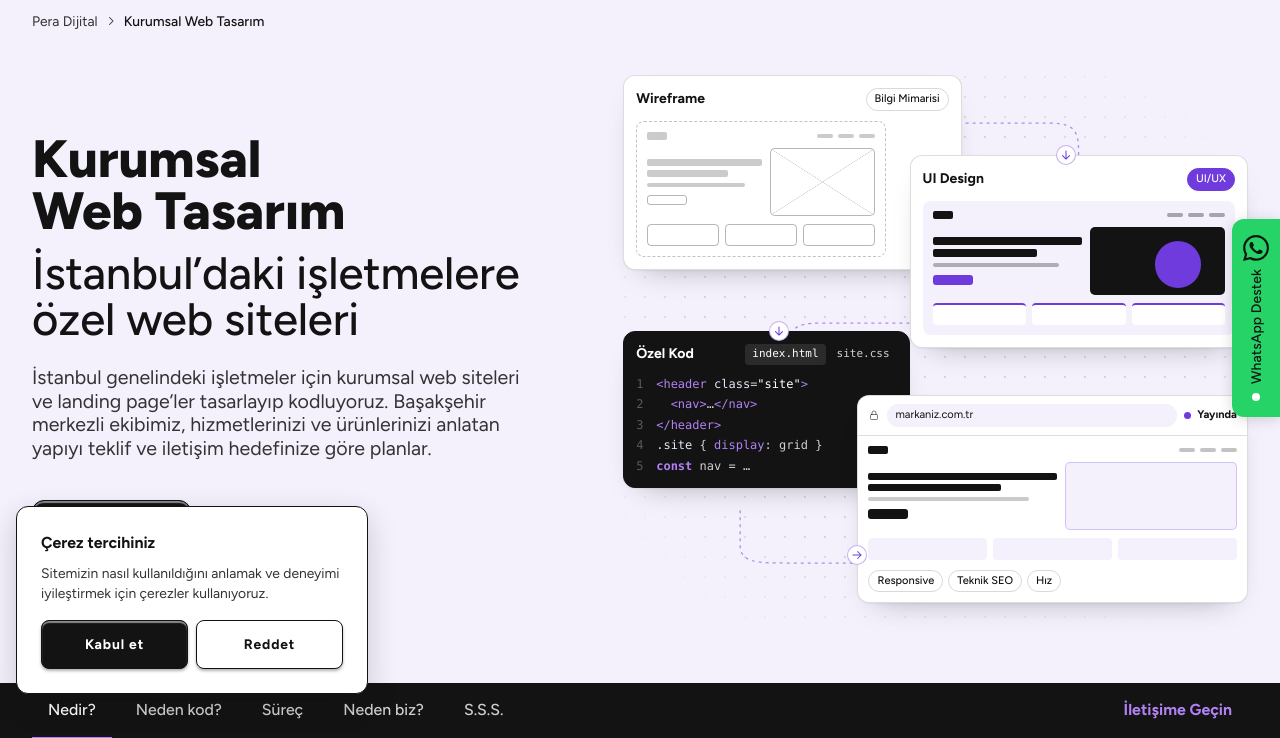
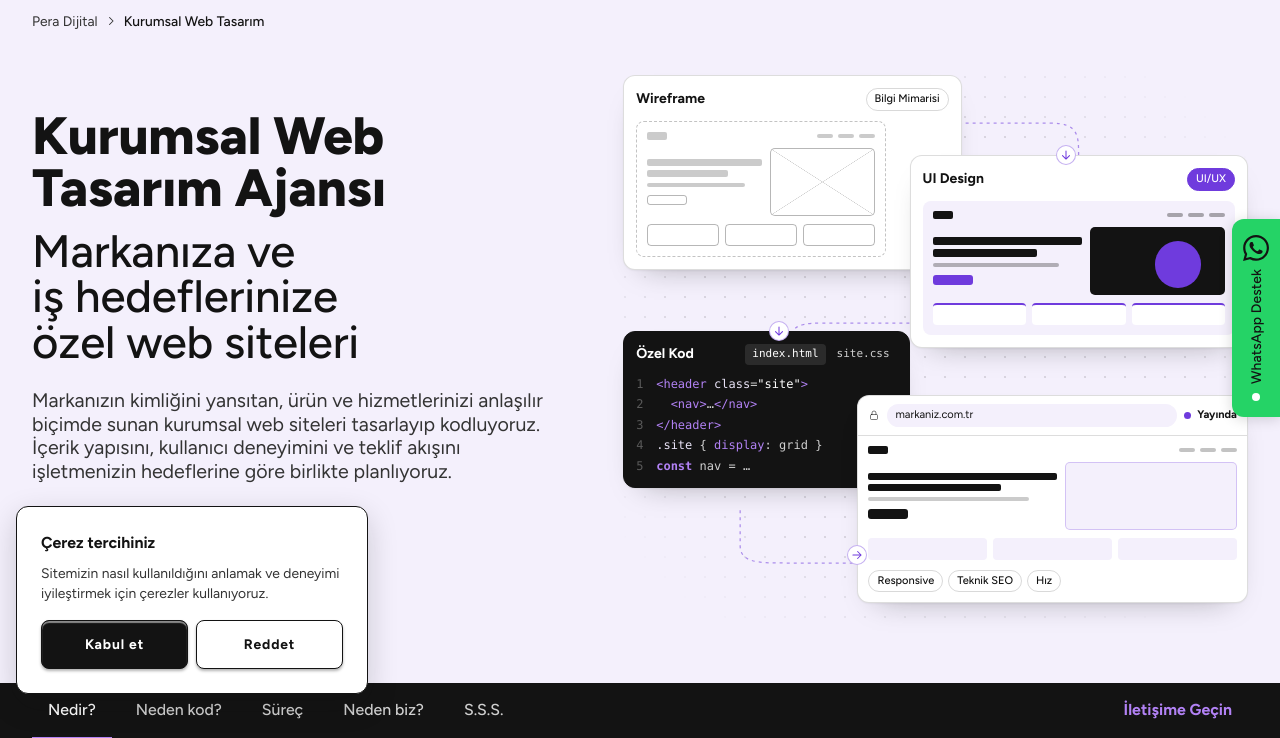
Before and after one commit to peradijital360-tech/pera-dijital, a PHP site: page /cozumlerimiz/kurumsal-web-tasarim/ in a window 1280 px wide. Shown: the part 82-820 px from the top of the page. Run offline with PHP 8.4, Linux system fonts and the light colour scheme.

Commit message:
Keep corporate web design service copy general rather than Istanbul-limited (#3)

```diff
--- a/cozumlerimiz/kurumsal-web-tasarim/index.php
+++ b/cozumlerimiz/kurumsal-web-tasarim/index.php
@@ -1,7 +1,7 @@
 <?php
 $page = [
-    'title'       => "İstanbul Kurumsal Web Tasarım Ajansı | Pera Dijital",
-    'description' => "İstanbul’da işletmelere özel kurumsal web tasarım. Başakşehir, İkitelli OSB ve Hadımköy’deki üretici ve hizmet firmaları için web sitesi ve teklif akışı.",
+    'title'       => "Kurumsal Web Tasarım Ajansı | Pera Dijital",
+    'description' => "İşletmenize özel kurumsal web tasarım, arayüz geliştirme ve teknik SEO. İstanbul merkezli Pera Dijital ile Türkiye genelinde web sitesi projeleri.",
     'canonical'   => '/cozumlerimiz/kurumsal-web-tasarim/',
     'nav'         => 'svc:kurumsal-web-tasarim',
     'css'         => ['page.css'],
@@ -74,10 +74,10 @@ require $_SERVER['DOCUMENT_ROOT'] . '/assets/inc/header.php';
       <div class="service-hero__grid">
         <div class="service-hero__content">
           <h1 class="service-hero__title" id="hero-title">
-            <span class="service-hero__title-main">Kurumsal Web Tasarım</span>
-            <span class="service-hero__title-sub">İstanbul’daki işletmelere özel web siteleri</span>
+            <span class="service-hero__title-main">Kurumsal Web Tasarım Ajansı</span>
+            <span class="service-hero__title-sub">Markanıza ve iş hedeflerinize özel web siteleri</span>
           </h1>
-          <p class="service-hero__lede">İstanbul genelindeki işletmeler için kurumsal web siteleri ve landing page&rsquo;ler tasarlayıp kodluyoruz. Başakşehir merkezli ekibimiz, hizmetlerinizi ve ürünlerinizi anlatan yapıyı teklif ve iletişim hedefinize göre planlar.</p>
+          <p class="service-hero__lede">Markanızın kimliğini yansıtan, ürün ve hizmetlerinizi anlaşılır biçimde sunan kurumsal web siteleri tasarlayıp kodluyoruz. İçerik yapısını, kullanıcı deneyimini ve teklif akışını işletmenizin hedeflerine göre birlikte planlıyoruz.</p>
           <div class="service-hero__actions">
             <a class="btn btn--dark btn--lg" href="#iletisim">Bize Ulaşın</a>
           </div>
@@ -209,13 +209,13 @@ require $_SERVER['DOCUMENT_ROOT'] . '/assets/inc/header.php';
     </div>
   </section>
 
-  <section class="band" id="istanbul-kurumsal" aria-labelledby="istanbul-kurumsal-title">
+  <section class="band" id="uretim-b2b" aria-labelledby="uretim-b2b-title">
     <div class="band__inner with-summary">
       <div class="prose">
-        <h2 class="section-title" id="istanbul-kurumsal-title">Üretim ve B2B işletmeleri için web tasarım</h2>
-        <p class="section-lede">Başakşehir, İkitelli OSB ve Hadımköy çevresindeki üretici ve hizmet işletmelerinde web sitesinin görevi çoğu zaman çevrimiçi ödeme almak değil, ürünleri açıklamak ve doğru teklif talebini toplamaktır. Sayfa yapısını bu ihtiyaca göre planlarız.</p>
+        <h2 class="section-title" id="uretim-b2b-title">Üretim ve B2B işletmeleri için web tasarım</h2>
+        <p class="section-lede">Üretici ve B2B işletmeleri için web sitesi; ürünleri, teknik yetkinlikleri ve hizmet kapsamını açıklamalı, ziyaretçinin doğru bilgilerle teklif istemesini kolaylaştırmalıdır. Sayfa yapısını işletmenizin satış sürecine göre planlarız.</p>
         <p>Ürün grupları, teknik özellikler, kataloglar ve hizmet verilen sektörler anlaşılır biçimde sunulmalıdır. Bir ziyaretçinin aradığı ürünü bulabilmesi, teknik dokümana ulaşabilmesi ve ilgili bilgileri paylaşarak teklif isteyebilmesi için içerik ile iletişim akışını birlikte ele alırız.</p>
-        <p>Ofisimiz Başakşehir’dedir; İstanbul genelinde hizmet veririz. Çok dilli içerik, bayi başvurusu veya özel bir katalog yapısı gerekiyorsa bunları proje kapsamında ayrıca belirleriz.</p>
+        <p>Çok dilli içerik, bayi başvurusu veya özel bir katalog yapısı gerekiyorsa bunları proje kapsamında ayrıca belirleriz.</p>
         <p>Ürünlerinizi doğrudan internetten satmak istiyorsanız <a href="/cozumlerimiz/shopify-site-kurulumu/">Shopify mağaza kurulumu</a>; marka kimliğinizi de yenilemek istiyorsanız <a href="/cozumlerimiz/grafik-tasarim/">logo ve kurumsal kimlik tasarımı</a> hizmetimizi inceleyebilirsiniz.</p>
       </div>
     </div>
```
